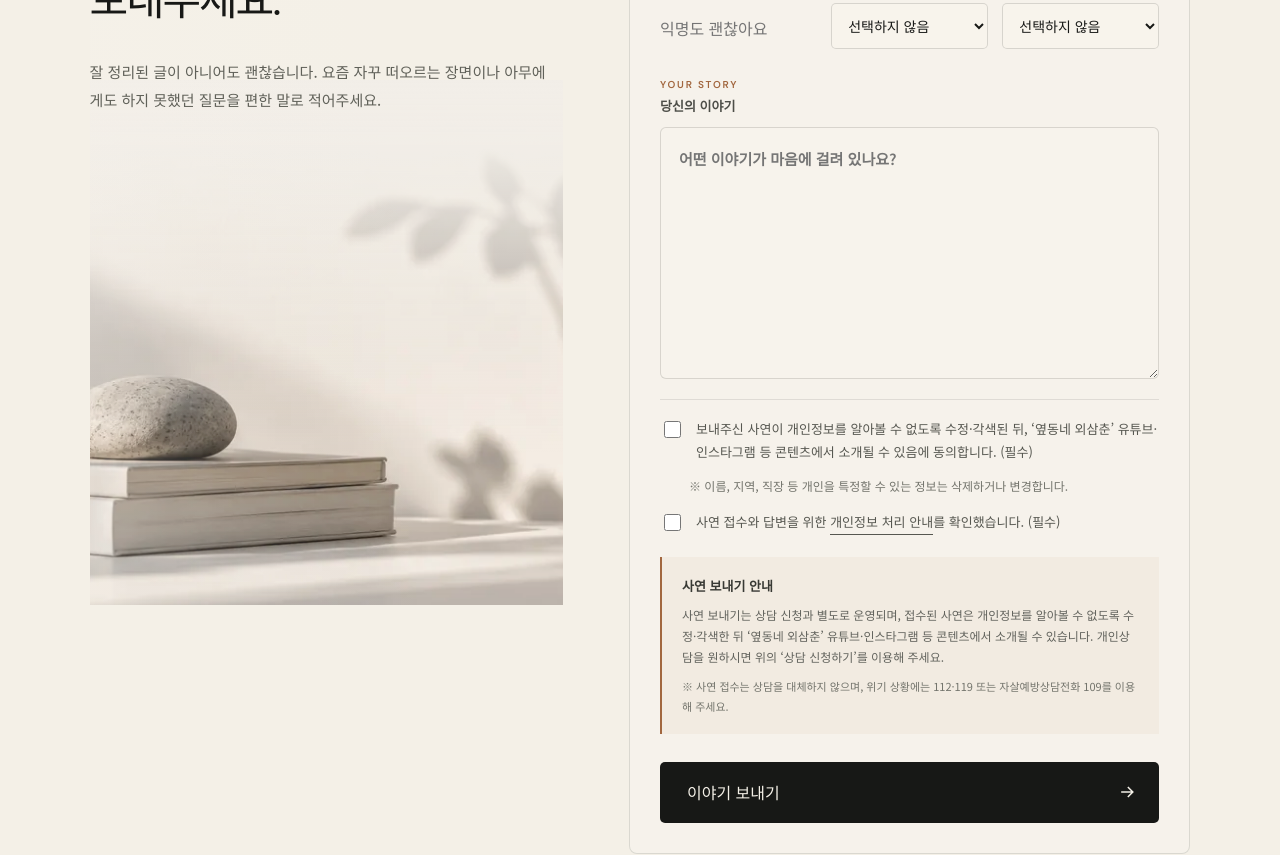
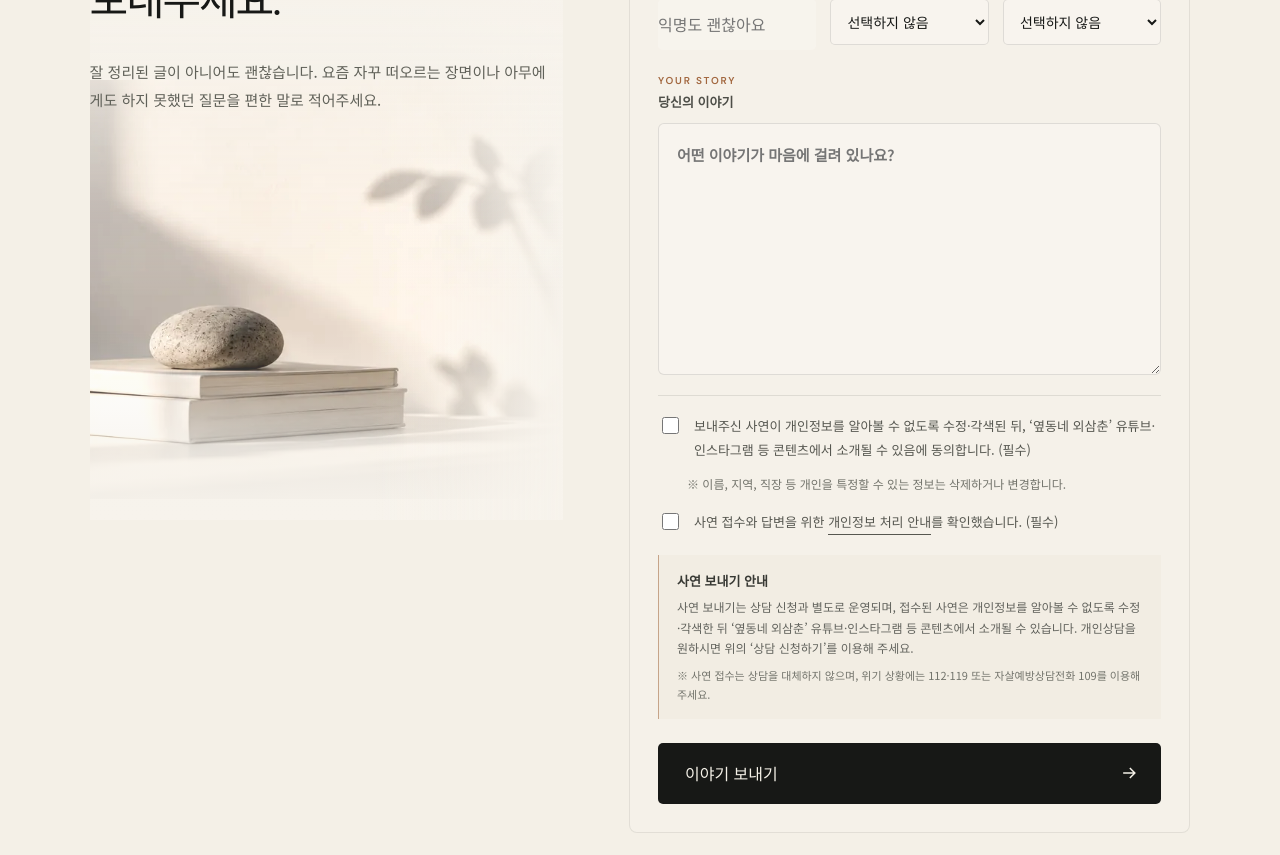
Before and after one commit to oups1004-sketch/aude-counseling, a Next.js app: page / in a window 1280 px wide. Shown: the part 4040-4895 px from the top of the page. Built offline with nearby package versions, Linux system fonts and the light colour scheme.

Commit message:
Refine story section image fade and form hierarchy

```diff
--- a/app/story-balance.css
+++ b/app/story-balance.css
@@ -1,5 +1,5 @@
 /* Canonical SEND YOUR STORY composition.
-   Keep the copy and form aligned, and let the artwork behave as atmosphere rather than a detached card. */
+   Final editorial pass: soften artwork edges, tighten vertical rhythm, and lighten the form chrome. */
 
 .storyIntro {
   position: relative;
@@ -9,42 +9,106 @@
 
 .storyIntro > * {
   position: relative;
-  z-index: 2;
+  z-index: 3;
 }
 
+/* Artwork layer: visible enough to feel intentional, but still atmospheric. */
 .storyIntro::before {
   content: "";
   position: absolute;
   z-index: 0;
   pointer-events: none;
-  background:
-    linear-gradient(to bottom,
-      rgba(247,243,236,1) 0%,
-      rgba(247,243,236,.96) 10%,
-      rgba(247,243,236,.62) 26%,
-      rgba(247,243,236,.14) 47%,
-      rgba(247,243,236,0) 68%),
-    url('/story-intro.svg') center bottom / cover no-repeat;
-  filter: saturate(.86) contrast(.96);
-  opacity: .97;
+  background: url('/story-intro.svg') center bottom / cover no-repeat;
+  filter: saturate(.97) contrast(1.06) brightness(1.015);
+  opacity: 1;
 }
 
+/* Dissolve the artwork into the AUDE background instead of showing a hard rectangle. */
 .storyIntro::after {
   content: "";
   position: absolute;
   z-index: 1;
   pointer-events: none;
   inset: 0;
-  background: linear-gradient(90deg,
-    rgba(247,243,236,.24) 0%,
-    rgba(247,243,236,.05) 44%,
-    rgba(247,243,236,0) 72%);
+  background:
+    linear-gradient(to bottom,
+      rgba(247,243,236,1) 0%,
+      rgba(247,243,236,.98) 12%,
+      rgba(247,243,236,.82) 25%,
+      rgba(247,243,236,.42) 39%,
+      rgba(247,243,236,.10) 53%,
+      rgba(247,243,236,0) 66%),
+    linear-gradient(to right,
+      rgba(247,243,236,0) 0%,
+      rgba(247,243,236,0) 60%,
+      rgba(247,243,236,.16) 73%,
+      rgba(247,243,236,.52) 84%,
+      rgba(247,243,236,.86) 94%,
+      rgba(247,243,236,1) 100%),
+    linear-gradient(to top,
+      rgba(247,243,236,1) 0%,
+      rgba(247,243,236,.88) 8%,
+      rgba(247,243,236,.42) 17%,
+      rgba(247,243,236,0) 29%);
+}
+
+/* The form should read as part of the page, not as a heavy admin card. */
+.storyForm {
+  border-color: rgba(23,24,22,.085) !important;
+  background: rgba(255,255,255,.10) !important;
+  box-shadow: none !important;
+}
+
+.storyMeta input,
+.storyMeta select,
+.storyMessageField textarea {
+  background: rgba(250,247,241,.58) !important;
+  border-color: rgba(23,24,22,.11) !important;
+}
+
+.storyMeta input:focus,
+.storyMeta select:focus,
+.storyMessageField textarea:focus {
+  border-color: rgba(162,103,63,.58) !important;
+  box-shadow: 0 0 0 3px rgba(162,103,63,.065) !important;
+}
+
+.storyMessageField textarea {
+  min-height: 200px;
+}
+
+.storyConsent .check {
+  line-height: 1.82;
+}
+
+.storyConsent .identityNotice {
+  line-height: 1.75;
+}
+
+.storyGuidance {
+  margin-top: 20px;
+  padding: 15px 18px;
+  border-left-width: 1px;
+  border-left-color: rgba(162,103,63,.55);
+  background: rgba(162,103,63,.035);
+}
+
+.storyGuidance strong {
+  margin-bottom: 5px;
+}
+
+.storyGuidance p {
+  line-height: 1.7;
+}
+
+.storyGuidance .notice {
+  margin-top: 8px;
 }
 
 @media (min-width: 901px) {
   .story.section {
     box-sizing: border-box;
-    width: min(100%, 1580px);
+    width: min(100%, 1560px);
     margin-inline: auto;
   }
 
@@ -62,9 +126,9 @@
     width: 100%;
     max-width: 620px;
     min-width: 0;
-    min-height: 735px;
+    min-height: 650px;
     align-self: start;
-    padding-bottom: 330px;
+    padding-bottom: 245px;
   }
 
   .storyIntro .sectionNumber,
@@ -83,11 +147,12 @@
   }
 
   .storyIntro::before {
-    top: 210px;
-    left: -42px;
-    right: -34px;
-    bottom: -24px;
-    background-position: 43% 72%;
+    top: 188px;
+    left: -14px;
+    right: -74px;
+    bottom: 12px;
+    background-size: 112% auto;
+    background-position: 39% 72%;
   }
 
   .storyForm {
@@ -97,8 +162,13 @@
     align-self: start;
     justify-self: end;
     width: 100%;
-    max-width: 780px;
-    margin-top: 54px;
+    max-width: 760px;
+    margin-top: 52px;
+    padding: 28px !important;
+  }
+
+  .storyForm > .submitButton {
+    margin-top: 24px !important;
   }
 }
 
@@ -109,56 +179,85 @@
   }
 
   .storyIntro {
-    min-height: 690px;
-    padding-bottom: 300px;
+    min-height: 615px;
+    padding-bottom: 225px;
   }
 
   .storyIntro::before {
-    top: 205px;
-    left: -26px;
-    right: -24px;
-    bottom: -16px;
-    background-position: 45% 72%;
+    top: 184px;
+    left: -10px;
+    right: -56px;
+    bottom: 12px;
+    background-size: 111% auto;
+    background-position: 40% 72%;
   }
 
   .storyForm {
     max-width: 720px;
     margin-top: 48px;
+    padding: 26px !important;
   }
 }
 
 @media (max-width: 900px) {
   .storyIntro {
-    min-height: 610px;
-    padding-bottom: 290px;
+    min-height: 470px;
+    padding-bottom: 175px;
   }
 
   .storyIntro::before {
-    top: 175px;
-    left: -24px;
-    right: -24px;
-    bottom: -8px;
-    background-position: 44% 74%;
+    top: 164px;
+    left: -8px;
+    right: -30px;
+    bottom: 6px;
+    background-size: 110% auto;
+    background-position: 40% 74%;
   }
 
   .storyIntro::after {
-    background: linear-gradient(90deg,
-      rgba(247,243,236,.18) 0%,
-      rgba(247,243,236,0) 64%);
+    background:
+      linear-gradient(to bottom,
+        rgba(247,243,236,1) 0%,
+        rgba(247,243,236,.97) 15%,
+        rgba(247,243,236,.65) 32%,
+        rgba(247,243,236,.12) 52%,
+        rgba(247,243,236,0) 65%),
+      linear-gradient(to right,
+        rgba(247,243,236,0) 0%,
+        rgba(247,243,236,0) 70%,
+        rgba(247,243,236,.45) 88%,
+        rgba(247,243,236,.95) 100%),
+      linear-gradient(to top,
+        rgba(247,243,236,.96) 0%,
+        rgba(247,243,236,.52) 12%,
+        rgba(247,243,236,0) 27%);
+  }
+
+  .storyForm {
+    padding: 24px !important;
   }
 }
 
 @media (max-width: 560px) {
   .storyIntro {
-    min-height: 545px;
-    padding-bottom: 255px;
+    min-height: 410px;
+    padding-bottom: 140px;
   }
 
   .storyIntro::before {
-    top: 185px;
-    left: -18px;
+    top: 168px;
+    left: -6px;
     right: -18px;
-    bottom: 0;
-    background-position: 40% 75%;
+    bottom: 2px;
+    background-size: 106% auto;
+    background-position: 40% 76%;
+  }
+
+  .storyForm {
+    padding: 20px !important;
+  }
+
+  .storyGuidance {
+    padding: 14px 15px;
   }
 }
```
